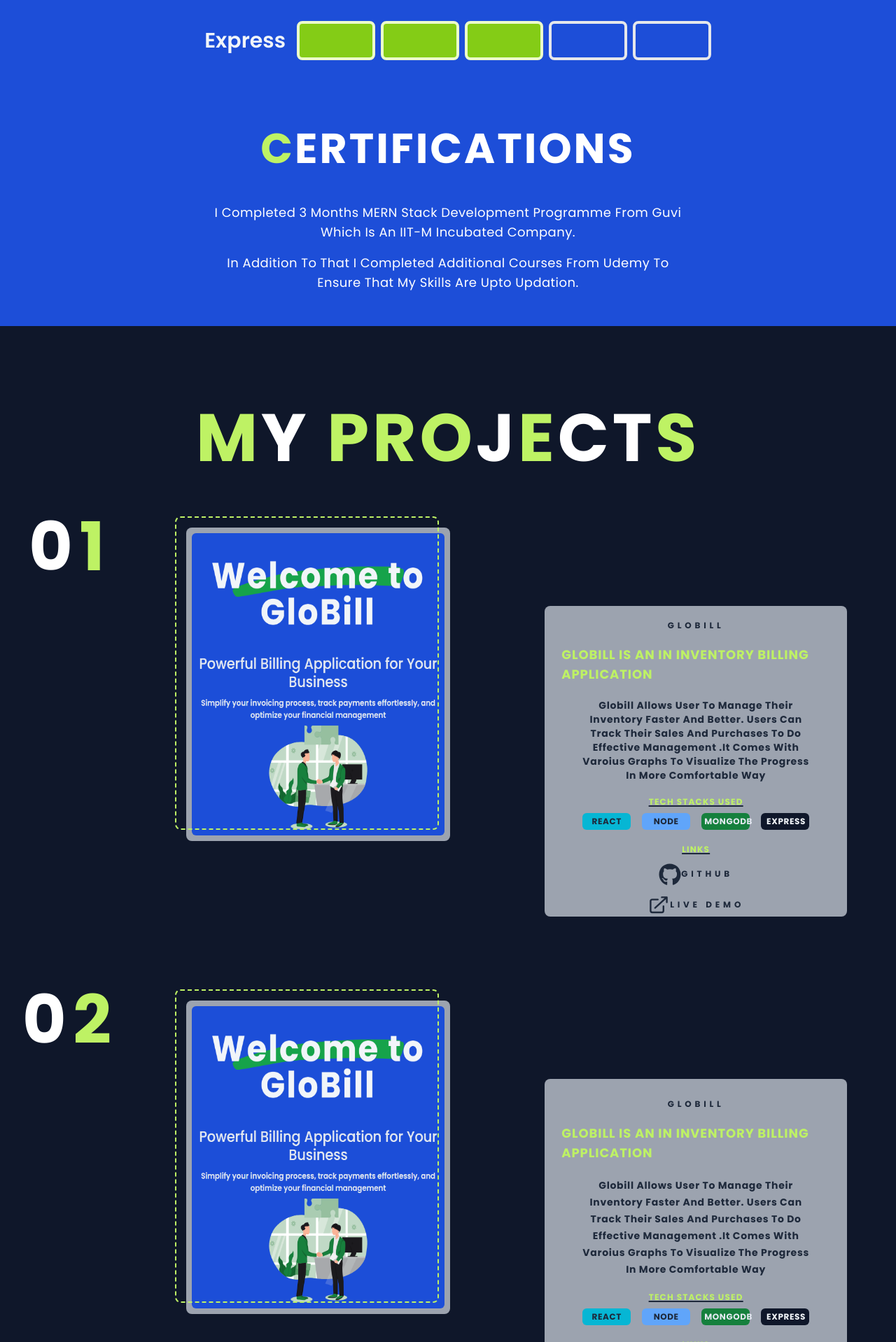
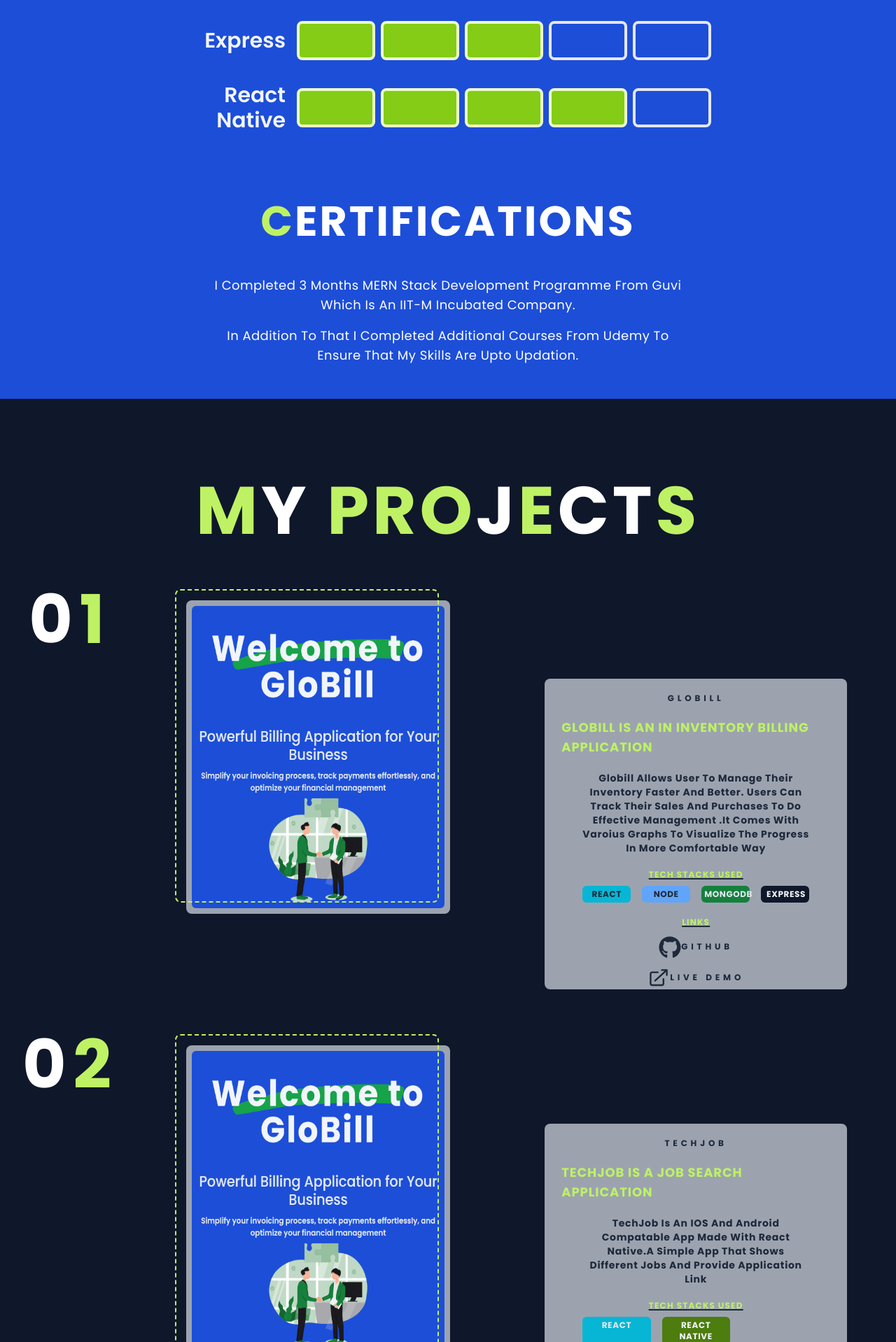
Before and after one commit to SARATHKUMAR-T/My_portfolio, a React (Vite) app: page / in a window 1280 px wide. Shown: the part 2162-4080 px from the top of the page at 70% size. Built offline with nearby package versions, Linux system fonts and the light colour scheme.

Commit message:
skill bug fix

```diff
--- a/src/Sections/Projects.jsx
+++ b/src/Sections/Projects.jsx
@@ -129,29 +129,28 @@
         </div>
         {/* 2nd project project details */}
         <div className="py-0 lg:py-12 ">
-          <div className="text-xs text-slate-800 py-2 space-y-5 relative  w-[80%] rounded-lg mx-auto lg:mr-auto bg-gray-400 mt-12 lg:mt-24">
-            <p className=" pt-5 ">GloBill</p>
-            <p className="text-start text-lg px-6 tracking-wider text-lime-300">
-              GloBill is an In Inventory billing application
+          <div className="text-xs text-slate-800  space-y-1 sm:space-y-5 relative  w-[80%] rounded-lg  mx-auto lg:mr-auto bg-gray-400 mt-12 lg:mt-24">
+            <p className=" pt-5 ">TechJob</p>
+            <p className="text-start text-md sm:text-lg px-6 tracking-wider text-lime-300">
+              TechJob is a Job search Application
             </p>
-            <p className="capitalize w-3/4 tracking-wider text-sm leading-6 mx-auto">
-              globill allows user to manage their inventory faster and better.
-              users can track their sales and purchases to do effective
-              management .It comes with varoius graphs to visualize the progress
-              in more comfortable way{" "}
+            <p className="capitalize w-3/4 tracking-wider text-xs sm:text-sm leading-6 mx-auto">
+              TechJob is an IOS and Android Compatable App Made With React
+              native.A simple app that shows different jobs and provide
+              application link{" "}
             </p>
             <div>
               <p className="text-lime-300 underline decoration-2 decoration-slate-800 tracking-widest">
                 Tech Stacks Used
               </p>
-              <div className="grid grid-cols-2 grid-rows-2 xl:grid-cols-4 lg:grid-rows-1  tracking-wider  w-3/4  gap-2 lg:gap-4  mx-auto mt-2">
-                <p className="bg-cyan-500 px-2 py-1 rounded-md ">React</p>
-                <p className="bg-blue-400 px-2 py-1 rounded-md">Node</p>
-                <p className="bg-green-700 text-slate-200 px-1 py-1 rounded-md ">
-                  Mongodb
+              <div className="grid grid-cols-2 grid-rows-1 xl:grid-cols-3 lg:grid-rows-1  tracking-wider  w-3/4  gap-2 lg:gap-4  mx-auto mt-2">
+                {/* <p className="bg-cyan-500 px-2 py-1 rounded-md ">React</p>
+                <p className="bg-blue-400 px-2 py-1 rounded-md">Node</p> */}
+                <p className="bg-cyan-500 text-slate-200 px-1 py-1 rounded-md ">
+                  React
                 </p>
-                <p className="bg-slate-900 text-slate-100 px-2 py-1 rounded-md">
-                  Express
+                <p className="bg-lime-700 text-slate-100 px-2 py-1 rounded-md">
+                  React Native
                 </p>
               </div>
             </div>
@@ -161,7 +160,7 @@
               </p>
               <div className="flex  w-1/2 justify-center mx-auto items-center gap-2 my-3">
                 <a
-                  href="https://github.com/SARATHKUMAR-T/GloBill-FrontEnd"
+                  href="https://github.com/SARATHKUMAR-T/react_native_jobs"
                   target="_"
                   className=" inline-block"
                 >
@@ -171,7 +170,7 @@
               </div>
               <div className="flex w-1/2  mx-auto justify-center items-center gap-2">
                 <a
-                  href="https://globill.netlify.app/"
+                  href="https://expo.dev/@saratht/react_native_jobs"
                   target="_"
                   className=" inline-block"
                 >
--- a/src/Sections/Skills.jsx
+++ b/src/Sections/Skills.jsx
@@ -20,35 +20,35 @@
               whileInView={{ x: 0, opacity: 1 }}
               viewport={{ once: false }}
               transition={{ duration: 0.2 }}
-              className="h-8 md:h-14 w-16 md:w-28 rounded-lg border-4 border-lime-100 bg-lime-500"
+              className="h-8 md:h-14 w-8 md:w-28 rounded-lg border-4 border-lime-100 bg-lime-500"
             ></motion.div>
             <motion.div
               initial={{ x: -200, opacity: 0 }}
               whileInView={{ x: 0, opacity: 1 }}
               viewport={{ once: false }}
               transition={{ duration: 0.4 }}
-              className=" h-8 md:h-14 w-16 md:w-28  rounded-lg border-4 border-lime-100 bg-lime-500"
+              className=" h-8 md:h-14 w-8 md:w-28  rounded-lg border-4 border-lime-100 bg-lime-500"
             ></motion.div>
             <motion.div
               initial={{ x: -300, opacity: 0 }}
               whileInView={{ x: 0, opacity: 1 }}
               viewport={{ once: false }}
               transition={{ duration: 0.6 }}
-              className=" h-8 md:h-14 w-16 md:w-28  rounded-lg border-4 border-lime-100 bg-lime-500"
+              className=" h-8 md:h-14 w-8 md:w-28  rounded-lg border-4 border-lime-100 bg-lime-500"
             ></motion.div>
             <motion.div
               initial={{ x: -400, opacity: 0 }}
               whileInView={{ x: 0, opacity: 1 }}
               viewport={{ once: false }}
               transition={{ duration: 0.8 }}
-              className=" h-8 md:h-14 w-16 md:w-28  rounded-lg border-4 border-lime-100 bg-lime-500"
+              className=" h-8 md:h-14 w-8 md:w-28  rounded-lg border-4 border-lime-100 bg-lime-500"
             ></motion.div>
             <motion.div
               initial={{ x: -500, opacity: 0 }}
               whileInView={{ x: 0, opacity: 1 }}
               viewport={{ once: false }}
               transition={{ duration: 1 }}
-              className=" h-8 md:h-14 w-16 md:w-28  rounded-lg border-4  "
+              className=" h-8 md:h-14 w-8 md:w-28  rounded-lg border-4  "
             ></motion.div>
           </div>
         </div>
@@ -63,35 +63,35 @@
               whileInView={{ x: 0, opacity: 1 }}
               viewport={{ once: false }}
               transition={{ duration: 1 }}
-              className="h-8 md:h-14 w-16 md:w-28 rounded-lg border-4 border-lime-100 bg-lime-500"
+              className="h-8 md:h-14 w-8 md:w-28 rounded-lg border-4 border-lime-100 bg-lime-500"
             ></motion.div>
             <motion.div
               initial={{ x: 300, opacity: 0 }}
               whileInView={{ x: 0, opacity: 1 }}
               viewport={{ once: false }}
               transition={{ duration: 0.8 }}
-              className="h-8 md:h-14 w-16 md:w-28 rounded-lg border-4 border-lime-100 bg-lime-500"
+              className="h-8 md:h-14 w-8 md:w-28 rounded-lg border-4 border-lime-100 bg-lime-500"
             ></motion.div>
             <motion.div
               initial={{ x: 200, opacity: 0 }}
               whileInView={{ x: 0, opacity: 1 }}
               viewport={{ once: false }}
               transition={{ duration: 0.6 }}
-              className="h-8 md:h-14 w-16 md:w-28 rounded-lg border-4 border-lime-100 bg-lime-500"
+              className="h-8 md:h-14 w-8 md:w-28 rounded-lg border-4 border-lime-100 bg-lime-500"
             ></motion.div>
             <motion.div
               initial={{ x: 100, opacity: 0 }}
               whileInView={{ x: 0, opacity: 1 }}
               viewport={{ once: false }}
               transition={{ duration: 0.4 }}
-              className="h-8 md:h-14 w-16 md:w-28 rounded-lg border-4 "
+              className="h-8 md:h-14 w-8 md:w-28 rounded-lg border-4 "
             ></motion.div>
             <motion.div
               initial={{ y: -100, opacity: 0 }}
               whileInView={{ y: 0, opacity: 1 }}
               viewport={{ once: false }}
               transition={{ duration: 0.2 }}
-              className="h-8 md:h-14 w-16 md:w-28 rounded-lg border-4  "
+              className="h-8 md:h-14 w-8 md:w-28 rounded-lg border-4  "
             ></motion.div>
           </div>
         </div>
@@ -106,35 +106,35 @@
               whileInView={{ x: 0, opacity: 1 }}
               viewport={{ once: false }}
               transition={{ duration: 0.2 }}
-              className="h-8 md:h-14 w-16 md:w-28 rounded-lg border-4 border-lime-100 bg-lime-500"
+              className="h-8 md:h-14 w-8 md:w-28 rounded-lg border-4 border-lime-100 bg-lime-500"
             ></motion.div>
             <motion.div
               initial={{ x: -200, opacity: 0 }}
               whileInView={{ x: 0, opacity: 1 }}
               viewport={{ once: false }}
               transition={{ duration: 0.4 }}
-              className=" h-8 md:h-14 w-16 md:w-28  rounded-lg border-4 border-lime-100 bg-lime-500"
+              className=" h-8 md:h-14 w-8 md:w-28  rounded-lg border-4 border-lime-100 bg-lime-500"
             ></motion.div>
             <motion.div
               initial={{ x: -300, opacity: 0 }}
               whileInView={{ x: 0, opacity: 1 }}
               viewport={{ once: false }}
               transition={{ duration: 0.6 }}
-              className=" h-8 md:h-14 w-16 md:w-28  rounded-lg border-4 border-lime-100 bg-lime-500"
+              className=" h-8 md:h-14 w-8 md:w-28  rounded-lg border-4 border-lime-100 bg-lime-500"
             ></motion.div>
             <motion.div
               initial={{ x: -400, opacity: 0 }}
               whileInView={{ x: 0, opacity: 1 }}
               viewport={{ once: false }}
               transition={{ duration: 0.8 }}
-              className=" h-8 md:h-14 w-16 md:w-28  rounded-lg border-4 border-lime-100 bg-lime-500"
+              className=" h-8 md:h-14 w-8 md:w-28  rounded-lg border-4 border-lime-100 bg-lime-500"
             ></motion.div>
             <motion.div
               initial={{ x: -500, opacity: 0 }}
               whileInView={{ x: 0, opacity: 1 }}
               viewport={{ once: false }}
               transition={{ duration: 1 }}
-              className=" h-8 md:h-14 w-16 md:w-28  rounded-lg border-4  "
+              className=" h-8 md:h-14 w-8 md:w-28  rounded-lg border-4  "
             ></motion.div>
           </div>
         </div>
@@ -149,35 +149,78 @@
               whileInView={{ x: 0, opacity: 1 }}
               viewport={{ once: false }}
               transition={{ duration: 1 }}
-              className="h-8 md:h-14 w-16 md:w-28 rounded-lg border-4 border-lime-100 bg-lime-500"
+              className="h-8 md:h-14 w-8 md:w-28 rounded-lg border-4 border-lime-100 bg-lime-500"
             ></motion.div>
             <motion.div
               initial={{ x: 300, opacity: 0 }}
               whileInView={{ x: 0, opacity: 1 }}
               viewport={{ once: false }}
               transition={{ duration: 0.8 }}
-              className="h-8 md:h-14 w-16 md:w-28 rounded-lg border-4 border-lime-100 bg-lime-500"
+              className="h-8 md:h-14 w-8 md:w-28 rounded-lg border-4 border-lime-100 bg-lime-500"
             ></motion.div>
             <motion.div
               initial={{ x: 200, opacity: 0 }}
               whileInView={{ x: 0, opacity: 1 }}
               viewport={{ once: false }}
               transition={{ duration: 0.6 }}
-              className="h-8 md:h-14 w-16 md:w-28 rounded-lg border-4 border-lime-100 bg-lime-500"
+              className="h-8 md:h-14 w-8 md:w-28 rounded-lg border-4 border-lime-100 bg-lime-500"
             ></motion.div>
             <motion.div
               initial={{ x: 100, opacity: 0 }}
               whileInView={{ x: 0, opacity: 1 }}
               viewport={{ once: false }}
               transition={{ duration: 0.4 }}
-              className="h-8 md:h-14 w-16 md:w-28 rounded-lg border-4 "
+              className="h-8 md:h-14 w-8 md:w-28 rounded-lg border-4 "
             ></motion.div>
             <motion.div
               initial={{ y: -100, opacity: 0 }}
               whileInView={{ y: 0, opacity: 1 }}
               viewport={{ once: false }}
               transition={{ duration: 0.2 }}
-              className="h-8 md:h-14 w-16 md:w-28 rounded-lg border-4  "
+              className="h-8 md:h-14 w-8 md:w-28 rounded-lg border-4  "
+            ></motion.div>
+          </div>
+        </div>
+
+        <div className=" flex flex-col sm:flex-row gap-4 items-center">
+          <p className="text-xl md:text-3xl font-semibold w-36 text-center sm:text-end ">
+            React Native
+          </p>
+          <div className="flex gap-2">
+            <motion.div
+              initial={{ x: -100, opacity: 0 }}
+              whileInView={{ x: 0, opacity: 1 }}
+              viewport={{ once: false }}
+              transition={{ duration: 0.2 }}
+              className="h-8 md:h-14 w-8 md:w-28 rounded-lg border-4 border-lime-100 bg-lime-500"
+            ></motion.div>
+            <motion.div
+              initial={{ x: -200, opacity: 0 }}
+              whileInView={{ x: 0, opacity: 1 }}
+              viewport={{ once: false }}
+              transition={{ duration: 0.4 }}
+              className=" h-8 md:h-14 w-8 md:w-28  rounded-lg border-4 border-lime-100 bg-lime-500"
+            ></motion.div>
+            <motion.div
+              initial={{ x: -300, opacity: 0 }}
+              whileInView={{ x: 0, opacity: 1 }}
+              viewport={{ once: false }}
+              transition={{ duration: 0.6 }}
+              className=" h-8 md:h-14 w-8 md:w-28  rounded-lg border-4 border-lime-100 bg-lime-500"
+            ></motion.div>
+            <motion.div
+              initial={{ x: -400, opacity: 0 }}
+              whileInView={{ x: 0, opacity: 1 }}
+              viewport={{ once: false }}
+              transition={{ duration: 0.8 }}
+              className=" h-8 md:h-14 w-8 md:w-28  rounded-lg border-4 border-lime-100 bg-lime-500"
+            ></motion.div>
+            <motion.div
+              initial={{ x: -500, opacity: 0 }}
+              whileInView={{ x: 0, opacity: 1 }}
+              viewport={{ once: false }}
+              transition={{ duration: 1 }}
+              className=" h-8 md:h-14 w-8 md:w-28  rounded-lg border-4  "
             ></motion.div>
           </div>
         </div>
```
